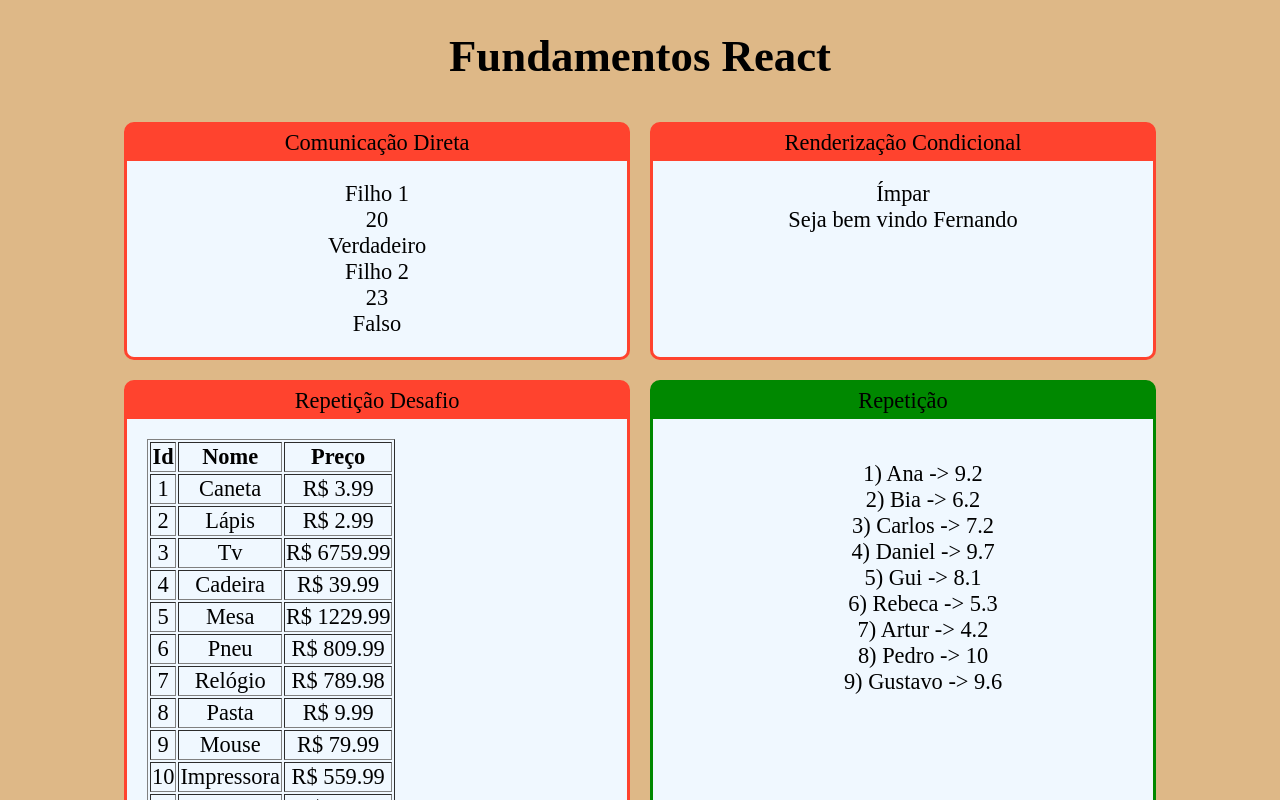
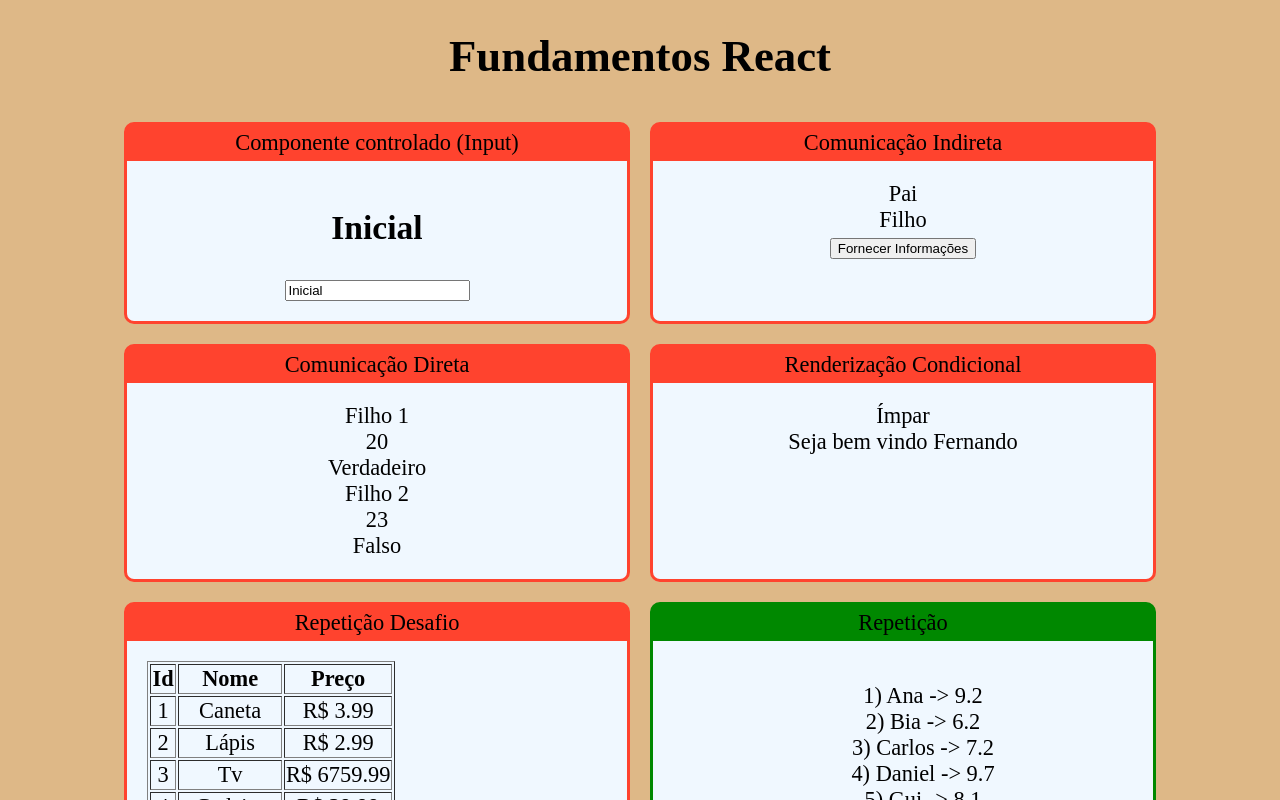
Before and after one commit to NovaisGabriel/React_Basics, a React (Create React App) app in the folder react-app/: page / in a window 1280 px wide. Shown: the top 800 px of the page. Built offline with nearby package versions, Linux system fonts and the light colour scheme.

Commit message:
Componente controlado

```diff
--- a/react-app/src/App.jsx
+++ b/react-app/src/App.jsx
@@ -13,12 +13,20 @@ import TabelaProdutos from './components/repeticao/TabelaProdutos';
 import ParOuImpar from './components/condicional/ParOuImpar';
 import UsuarioInfo from './components/condicional/UsuarioInfo';
 import DiretaPai from './components/comunicacao/DiretaPai';
+import IndiretaPai from './components/comunicacao/IndiretaPai';
+import Input from './components/formulario/Input';
 
 export default () => (
     <div className="App">
         <h1>Fundamentos React</h1>
 
         <div className="Cards">
+            <Card titulo="Componente controlado (Input)" color="#FF432E">
+                <Input></Input>
+            </Card>
+            <Card titulo="Comunicação Indireta" color="#FF432E">
+                <IndiretaPai></IndiretaPai>
+            </Card>
             <Card titulo="Comunicação Direta" color="#FF432E">
                 <DiretaPai></DiretaPai>
             </Card>
--- /dev/null
+++ b/react-app/src/components/comunicacao/IndiretaFilho.jsx
@@ -0,0 +1,18 @@
+import React from 'react'
+
+export default props => {
+    return (
+        <div>
+            <div>
+                Filho
+            </div>
+            <button onClick={
+                function (e) {
+                    props.quandoClicar('João', 53, true)
+                }
+            }>
+                Fornecer Informações
+                </button>
+        </div>
+    )
+}
--- /dev/null
+++ b/react-app/src/components/comunicacao/IndiretaPai.jsx
@@ -0,0 +1,16 @@
+import React from 'react'
+import IndiretaFilho from './IndiretaFilho'
+
+export default props => {
+
+    function fornecerInformacoes(nome, idade, nerd){
+        console.log(nome, idade, nerd)
+    }
+
+    return (
+        <div>
+            <div>Pai</div>
+            <IndiretaFilho quandoClicar={fornecerInformacoes}></IndiretaFilho>
+        </div>
+    )
+}
--- /dev/null
+++ b/react-app/src/components/formulario/Input.jsx
@@ -0,0 +1,18 @@
+import React, {useState} from 'react'
+
+export default props => {
+
+    const [valor, setValor] = useState('Inicial')
+
+    function quandoMudar(e) {
+        setValor(e.target.value)
+    }
+
+    return (
+        <div>
+            <h2>{valor}</h2>
+           <input value={valor} onChange={quandoMudar}></input>
+        </div>
+    )
+
+}
```
